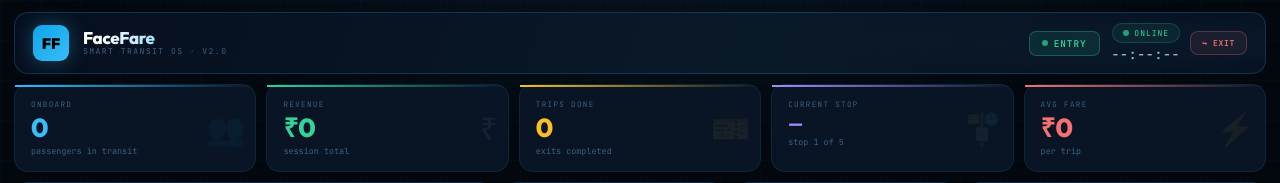
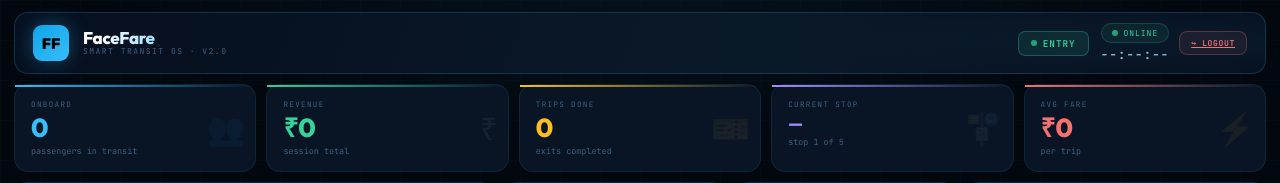
Before and after one commit to srivisnuA/FaceFare, a Flask app: page / in a window 1280 px wide. Shown: the top 183 px of the page. Run offline with Flask 3, Linux system fonts and the light colour scheme; the visitor is signed in with stand-in values (Sample User, id 1); some libraries are stand-ins or nearby versions.

Commit message:
label dashboard logout control clearly

```diff
--- a/templates/index.html
+++ b/templates/index.html
@@ -420,7 +420,7 @@ body::after{content:'';position:fixed;inset:0;z-index:0;pointer-events:none;
           <div class="live-chip"><span class="live-dot"></span>ONLINE</div>
           <div class="clock-display" id="clock">--:--:--</div>
         </div>
-        <button class="session-exit" type="button" onclick="window.location.assign(new URL(['l','o','g','o','u','t'].join(''), window.location.href).pathname)" aria-label="End current session">↪ EXIT</button>
+        <a class="session-exit" href="/logout" aria-label="Log out of FaceFare">↪ LOGOUT</a>
       </div>
     </div>
   </header>
```
